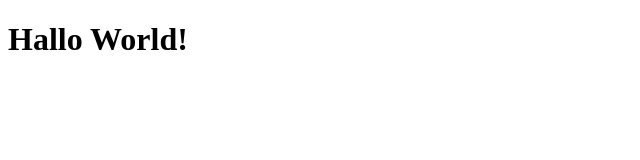
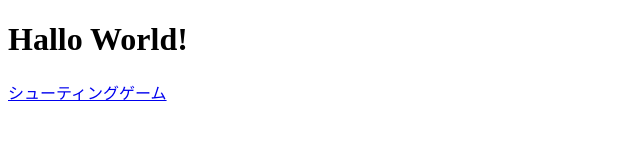
Before and after one commit to rikky-create/rikky-create.github.io, a plain HTML site: page index.html in a window 1280 px wide. Shown: the whole page, without its empty margins (0-640 px from the left). Drawn offline with Linux system fonts and the light colour scheme.

Commit message:
Update index.html

```diff
--- a/index.html
+++ b/index.html
@@ -2,8 +2,10 @@
 <html>
 <head>
   <meta charset="UTF-8">
+  <title>ホーム</title>
 </head>
 <body>
   <h1>Hallo World!</h1>
+  <a href="shooting.htnl">シューティングゲーム</a>
 </body>
 </html>
```
